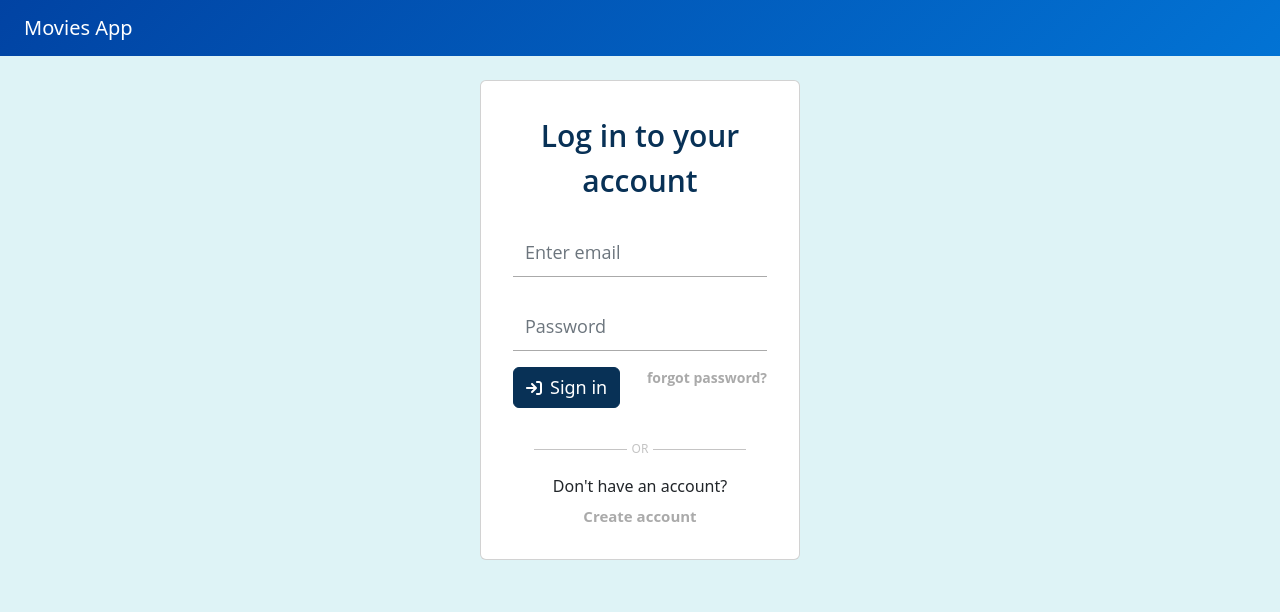
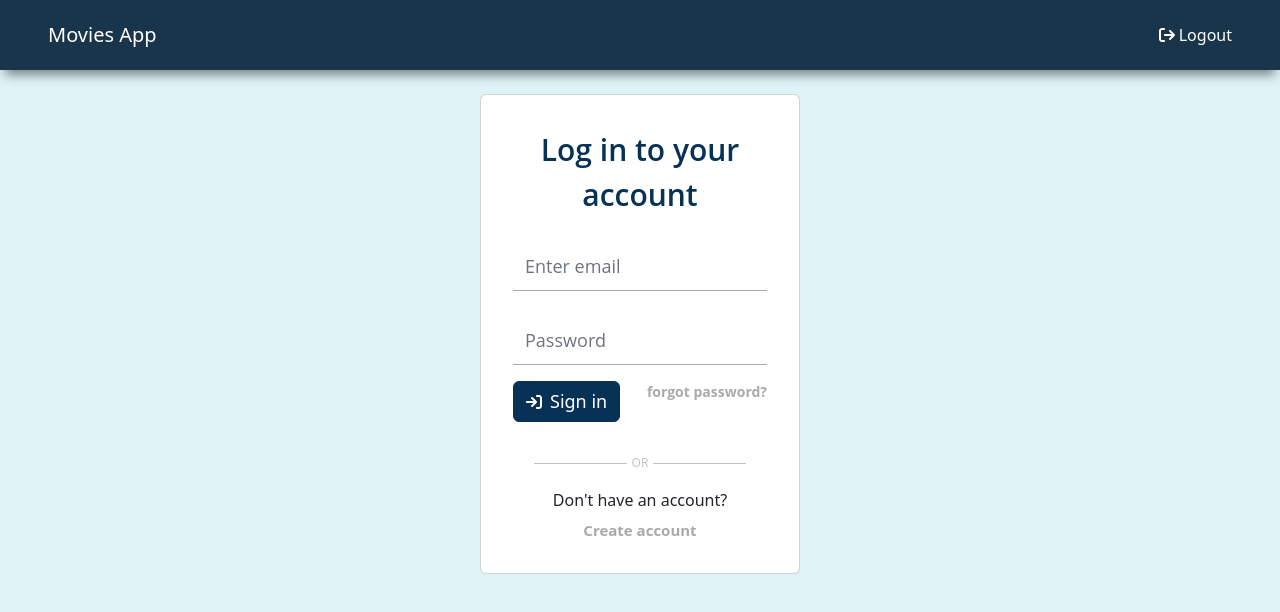
Before and after one commit to Bl4ckSt0n3/Movies_App_Angular, an Angular app: page /auth in a window 1280 px wide. Shown: the top 612 px of the page. Built offline with nearby package versions, Linux system fonts and the light colour scheme.

Commit message:
add style and unit test on header

```diff
--- a/src/app/header/header.component.html
+++ b/src/app/header/header.component.html
@@ -1,10 +1,4 @@
-<header class="navbar navbar-expand navbar-dark">
-    <a routerLink="/pages/movies" class="navbar-brand ms-4 me-md-2 me-0"> Movies App </a>
-    <!-- <div class="navbar-nav-scroll">
-        <ul class="navbar-nav flex-row">
-            <li class="nav-item">
-                <a class="nav-link active" href="#">Home</a>
-            </li>
-        </ul>
-    </div> -->
+<header class="navbar navbar-expand navbar-dark justify-content-between">
+    <a routerLink="/pages/movies" class="navbar-brand ms-5 me-md-2 me-0"> {{ title }} App</a>
+    <a href="#" class="mr-sm-2 me-5 logout"><fa-icon [icon]="faSignOut"></fa-icon> Logout</a>
 </header>
--- a/src/app/header/header.component.scss
+++ b/src/app/header/header.component.scss
@@ -1,6 +1,17 @@
 .navbar {
-    background: linear-gradient(135deg,#0143a3,#0273d4);
+    // background: linear-gradient(135deg,#0143a3,#0273d4);
+    background-color: #18354c;
+    min-height: 70px;
+    box-shadow: rgba(0, 0, 0, 0.45) 0px 10px 10px -5px;
 }
 .navbar-brand {
     font-style: initial;
 }
+.logout {
+    text-decoration: none;
+    color: #fff;
+    background-color: none;
+}
+.logout:hover {
+    color: rgb(255, 192, 56);
+}
--- a/src/app/header/header.component.ts
+++ b/src/app/header/header.component.ts
@@ -1,4 +1,5 @@
-import { Component } from '@angular/core';
+import { Component, Input } from '@angular/core';
+import { IconDefinition, faSignOut } from '@fortawesome/free-solid-svg-icons';
 
 @Component({
   selector: 'app-header',
@@ -6,5 +7,6 @@ import { Component } from '@angular/core';
   styleUrls: ['./header.component.scss']
 })
 export class HeaderComponent {
-
+  faSignOut: IconDefinition = faSignOut;
+  @Input() title: string = "";
 }
```
Also changed, not shown: 1 other file (tests, documents, lock files or other folders).
